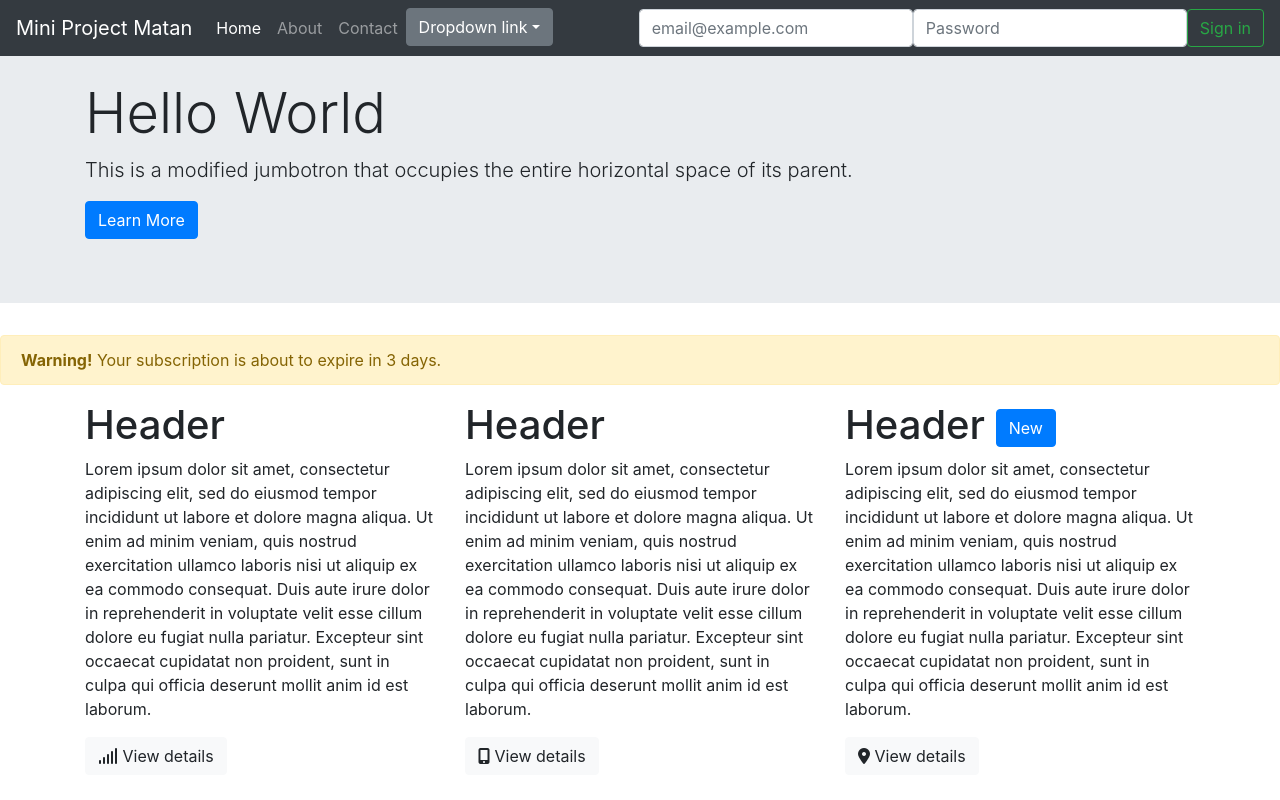
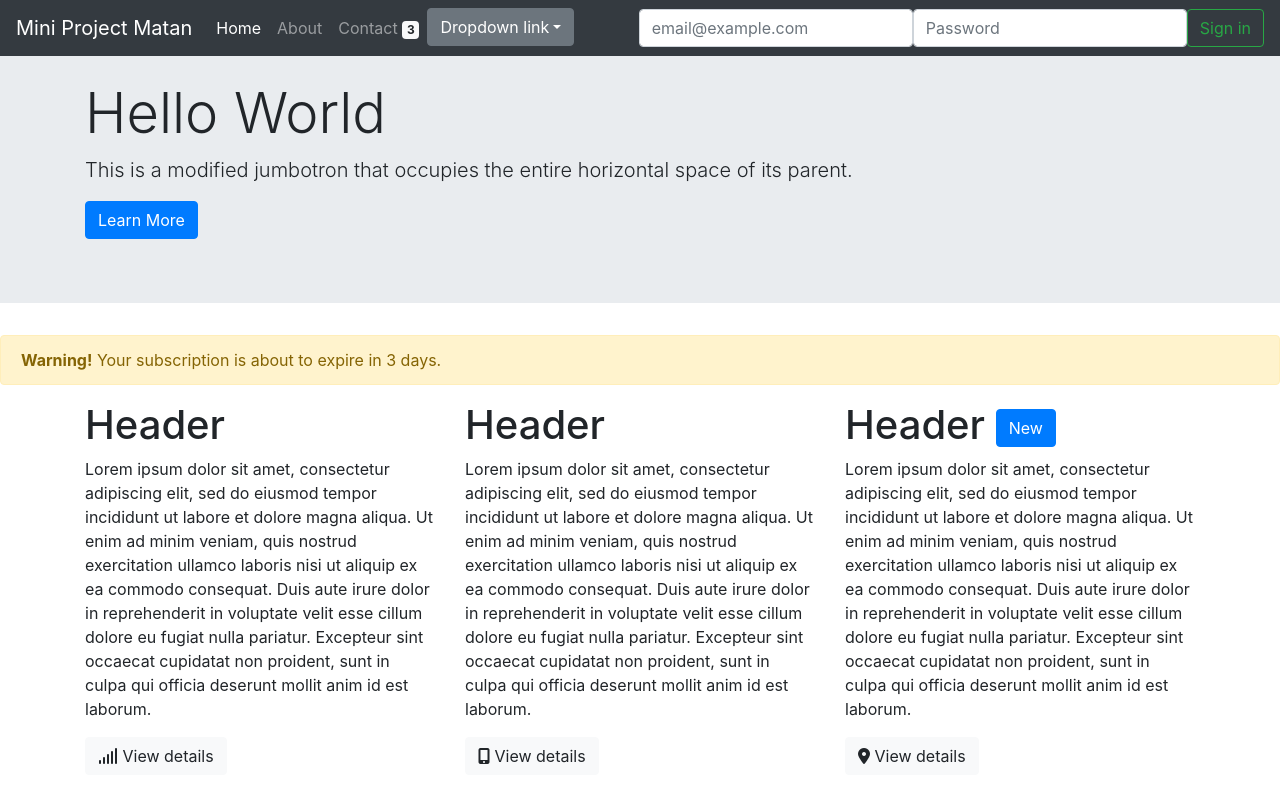
Before and after one commit to matanbouganim/diHomework, a plain HTML site: page week_2/day4/minip.html in a window 1280 px wide. Drawn offline with nearby package versions, Linux system fonts and the light colour scheme.

Commit message:
mini project

```diff
--- a/week_2/day4/minip.html
+++ b/week_2/day4/minip.html
@@ -28,7 +28,9 @@
         <a class="nav-link" href="#">About</a>
       </li>
       <li class="nav-item">
-        <a class="nav-link" href="#">Contact</a>
+        <a class="nav-link" href="#">Contact <span class="badge badge-light">3</span></a>
+
+</button>
       </li>
 
       <!-- Navbar Dropdown -->
```
